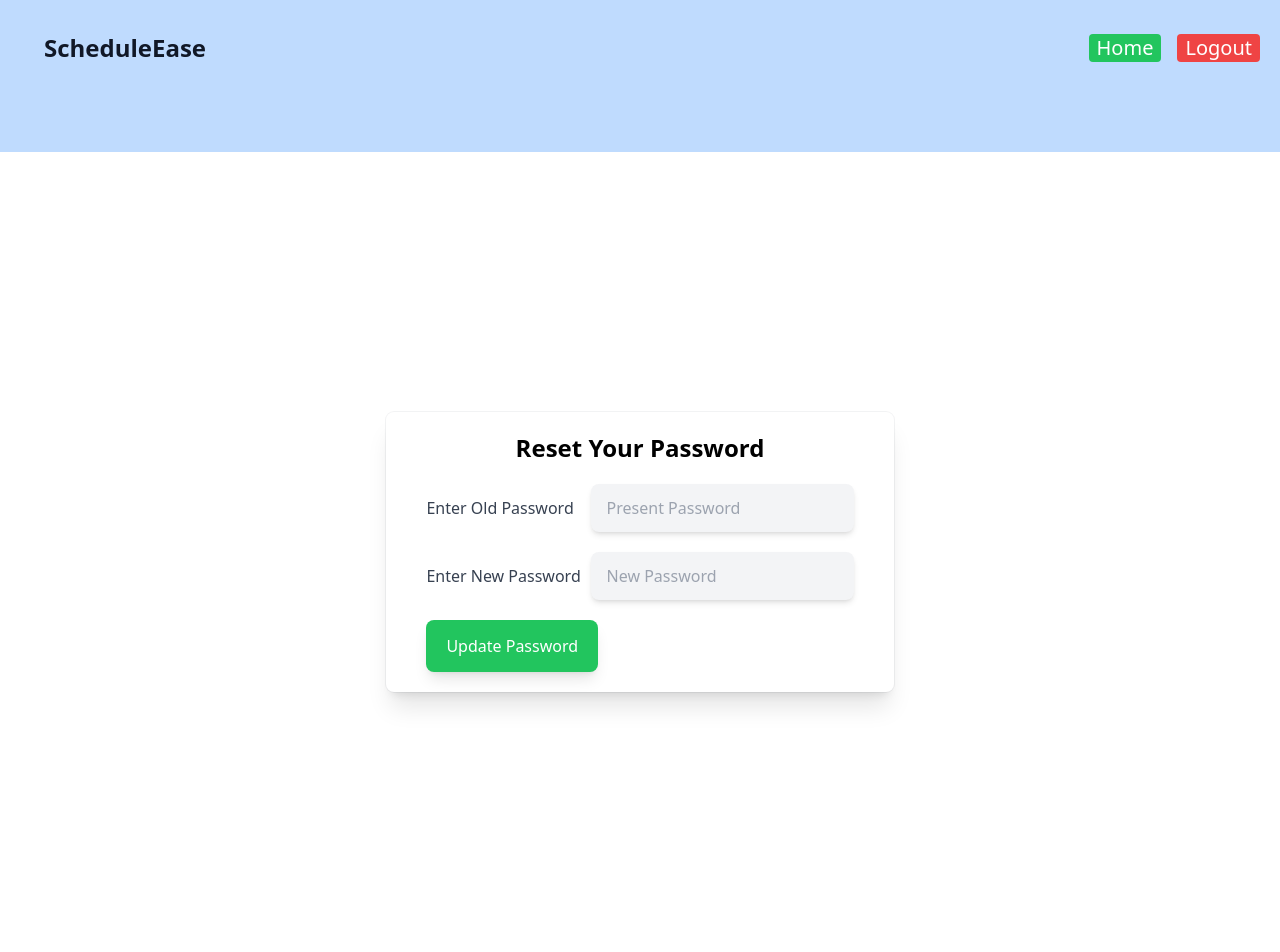
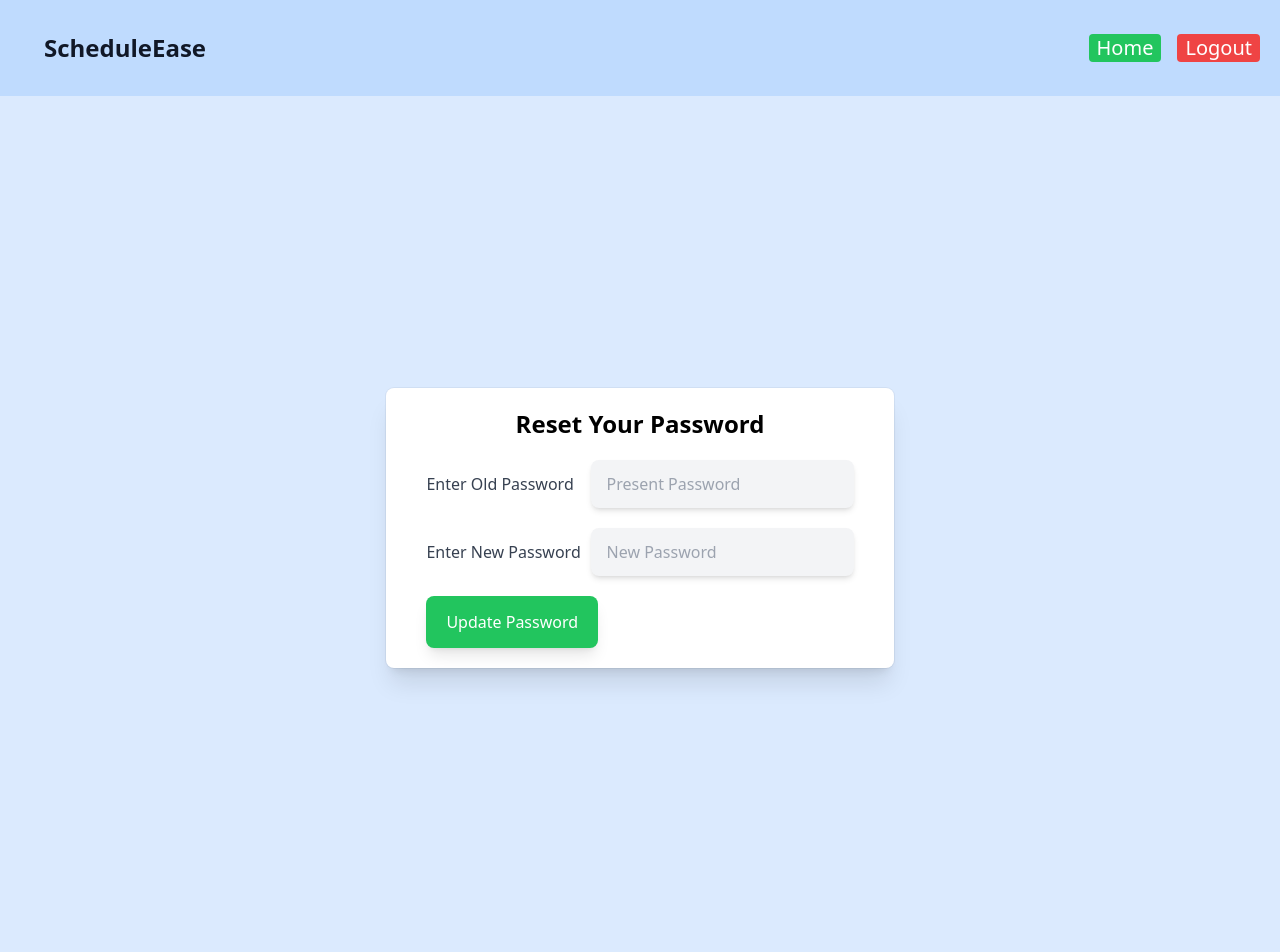
Before and after one commit to nithish1018/ScheduleEase, a Node project: template views/PasswordReset.ejs in a window 1280 px wide. After the commit the page ends 683 px from the top, so only its background shows below. Run offline with Node 20 templates, Linux system fonts and the light colour scheme; the template is opened without the code that fills it, so the values that code supplies are empty; some libraries are stand-ins or nearby versions.

Commit message:
fixed few ui colors

```diff
--- a/views/PasswordReset.ejs
+++ b/views/PasswordReset.ejs
@@ -7,11 +7,10 @@
     <meta name="csrf-token" content="<%= csrfToken %>">
     <title> Reset Password </title>
     <script src="https://cdn.tailwindcss.com"></script>
-    <link href="./css/style.css" rel="stylesheet">
 
 </head>
-<body class="bg-blue-200" >
-    <header class="text-gray-600 body-font">
+<body class="bg-blue-100" >
+  <header class="text-gray-600 bg-blue-200">
       <div class="container mx-auto flex flex-wrap p-5 flex-col md:flex-row items-center">
         <a class="flex title-font font-medium items-center text-gray-900 mb-4 md:mb-0">
           <span class="ml-3 text-2xl px-3 py-3 font-bold text-2xl">ScheduleEase</span>
@@ -22,15 +21,14 @@
         </nav>
       </div>
   </header>
-
-            <br> <div class="relative mx-auto mb-8 w-fit">
+ <div class="relative mx-auto mb-8 w-fit">
                     <% if(messages && messages.error && messages.error.length > 0)  { %>
                        <% for(var i=0; i<messages.error.length; i++) { %>
                             <br>   <li class="text-white rounded px-40 py-4 bg-red-500"> <%= messages.error[i] %></li>
                        <% } %>
                      <% } %>
                   </div>
-          <div class="relative flex min-h-screen flex-col justify-center overflow-hidden py-6 bg-white ">
+          <div class="relative flex min-h-screen flex-col justify-center overflow-hidden py-6  ">
             <div class="relative bg-white px-6 pb-5 shadow-xl ring-1 ring-gray-900/5 sm:mx-auto sm:max-w-lg sm:rounded-lg sm:px-10">
                 <div class="mx-auto max-w-md">
                     <h2 class="text-2xl  text-center font-bold my-5"> Reset Your Password
--- a/views/editAppointment.ejs
+++ b/views/editAppointment.ejs
@@ -9,8 +9,8 @@
     <title> Edit Appointment</title>
 
 </head>
-<body class="bg-blue-200" >
-    <header class="text-gray-600 body-font">
+<body class="bg-blue-100" >
+    <header class="text-gray-600 bg-blue-200">
         <div class="container mx-auto flex flex-wrap p-5 flex-col md:flex-row items-center">
           <a class="flex title-font font-medium items-center text-gray-900 mb-4 md:mb-0">
             <span class="ml-3 text-2xl px-3 py-3 font-bold text-2xl">ScheduleEase</span>
--- a/views/error.ejs
+++ b/views/error.ejs
@@ -9,7 +9,7 @@
     <script src="https://cdn.tailwindcss.com"></script>
 
 </head>
-<body class="bg-gray-200" >
+<body class="bg-gray-100" >
   <a class="flex title-font font-medium items-center text-gray-900 mb-4 md:mb-0">
     <span class="ml-3 text-2xl px-3 py-3 font-bold text-2xl">ScheduleEase</span>
   </a>
--- a/views/index.ejs
+++ b/views/index.ejs
@@ -9,8 +9,8 @@
     <script src="https://cdn.tailwindcss.com"></script>
 
 </head>
-<body class="bg-blue-200" >
-  <header class="text-gray-600 body-font">
+<body class="bg-blue-100" >
+  <header class="text-gray-600 bg-blue-200">
       <div class="container mx-auto flex flex-wrap p-5 flex-col md:flex-row items-center">
         <a class="flex title-font font-medium items-center text-gray-900 mb-4 md:mb-0">
           <span class="ml-3 text-2xl px-3 py-3 font-bold text-2xl">ScheduleEase</span>
--- a/views/login.ejs
+++ b/views/login.ejs
@@ -9,8 +9,8 @@
     <title> <%= title %> </title>
 
 </head>
-<body class="bg-blue-200" >
-    <header class="text-gray-600 body-font">
+<body class="bg-blue-100" >
+    <header class="text-gray-600 bg-blue-200">
         <div class="container mx-auto flex flex-wrap p-5 flex-col md:flex-row items-center">
           <a class="flex title-font font-medium items-center text-gray-900 mb-4 md:mb-0">
             <span class="ml-3 text-2xl px-3 py-3 font-bold text-2xl">ScheduleEase</span>
--- a/views/newappointment.ejs
+++ b/views/newappointment.ejs
@@ -8,8 +8,8 @@
     <script src="https://cdn.tailwindcss.com"></script>
     <title> <%= title %> </title>
 </head>
-<body class="bg-blue-200" >
-    <header class="text-gray-600 body-font">
+<body class="bg-blue-100" >
+    <header class="text-gray-600 bg-blue-200">
         <div class="container mx-auto flex flex-wrap p-5 flex-col md:flex-row items-center">
           <a class="flex title-font font-medium items-center text-gray-900 mb-4 md:mb-0">
             <span class="ml-3 text-2xl px-3 py-3 font-bold text-2xl">ScheduleEase</span>
--- a/views/overlap.ejs
+++ b/views/overlap.ejs
@@ -8,8 +8,8 @@
     <script src="https://cdn.tailwindcss.com"></script>
     <title> Overlap Appointment </title>
 </head>
-<body class="bg-blue-200" >
-    <header class="text-gray-600 body-font">
+<body class="bg-blue-100" >
+    <header class="text-gray-600 bg-blue-200">
         <div class="container mx-auto flex flex-wrap p-5 flex-col md:flex-row items-center">
           <a class="flex title-font font-medium items-center text-gray-900 mb-4 md:mb-0">
             <span class="ml-3 text-2xl px-3 py-3 font-bold text-2xl">ScheduleEase</span>
--- a/views/signup.ejs
+++ b/views/signup.ejs
@@ -7,8 +7,8 @@
         <title> <%= title %> </title>
         <script src="https://cdn.tailwindcss.com"></script>
     </head>
-    <body class="bg-blue-200" >
-        <header class="text-gray-600 body-font">
+    <body class="bg-blue-100" >
+        <header class="text-gray-600 bg-blue-200">
             <div class="container mx-auto flex flex-wrap p-5 flex-col md:flex-row items-center">
               <a class="flex title-font font-medium items-center text-gray-900 mb-4 md:mb-0">
                 <span class="ml-3 text-2xl px-3 py-3 font-bold text-2xl">ScheduleEase</span>
--- a/views/tasks.ejs
+++ b/views/tasks.ejs
@@ -28,8 +28,8 @@
         }
     </script>
 </head>
-<body class="bg-blue-200" >
-  <header class="text-gray-600 body-font">
+<body class="bg-blue-100" >
+  <header class="text-gray-600 bg-blue-200">
     <div class="container mx-auto flex flex-wrap p-5 flex-col md:flex-row items-center">
       <a class="flex title-font font-medium items-center text-gray-900 mb-4 md:mb-0">
         <span class="ml-3 text-2xl px-3 py-3 font-bold text-2xl">ScheduleEase</span>
```
Lines whose indentation alone changed are shown as unchanged.
